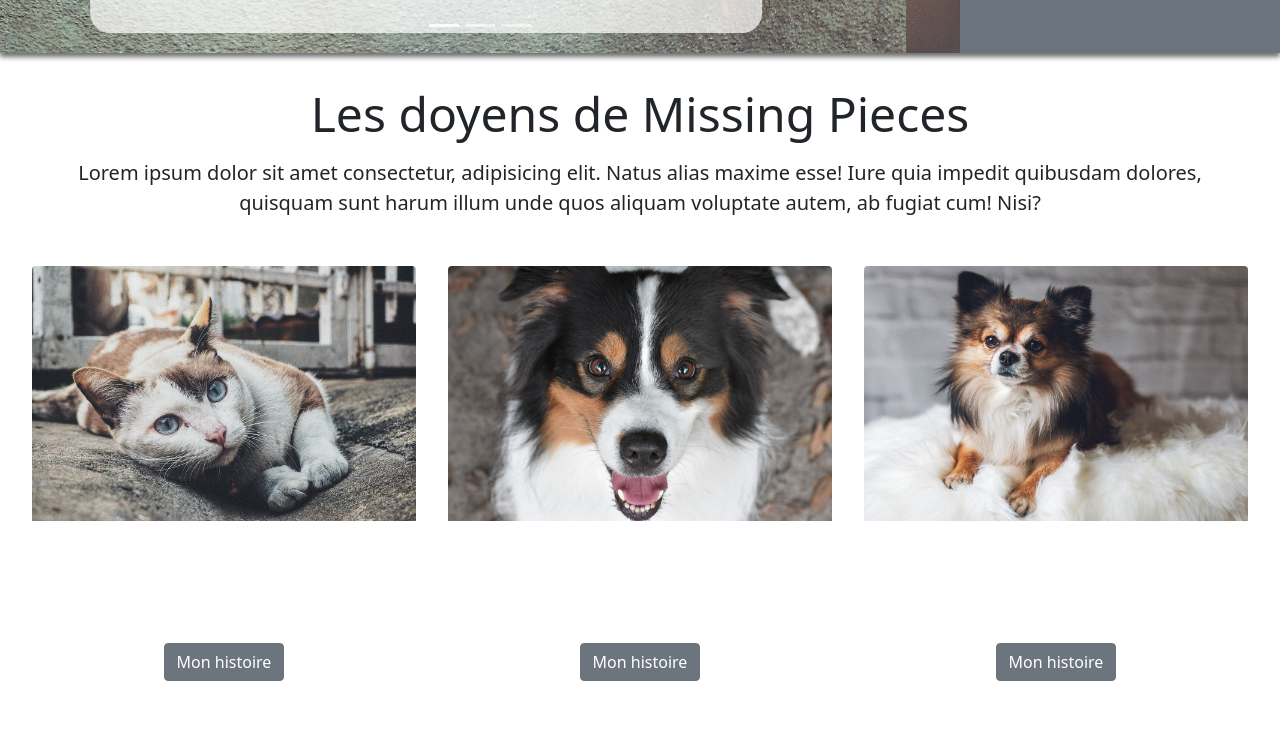
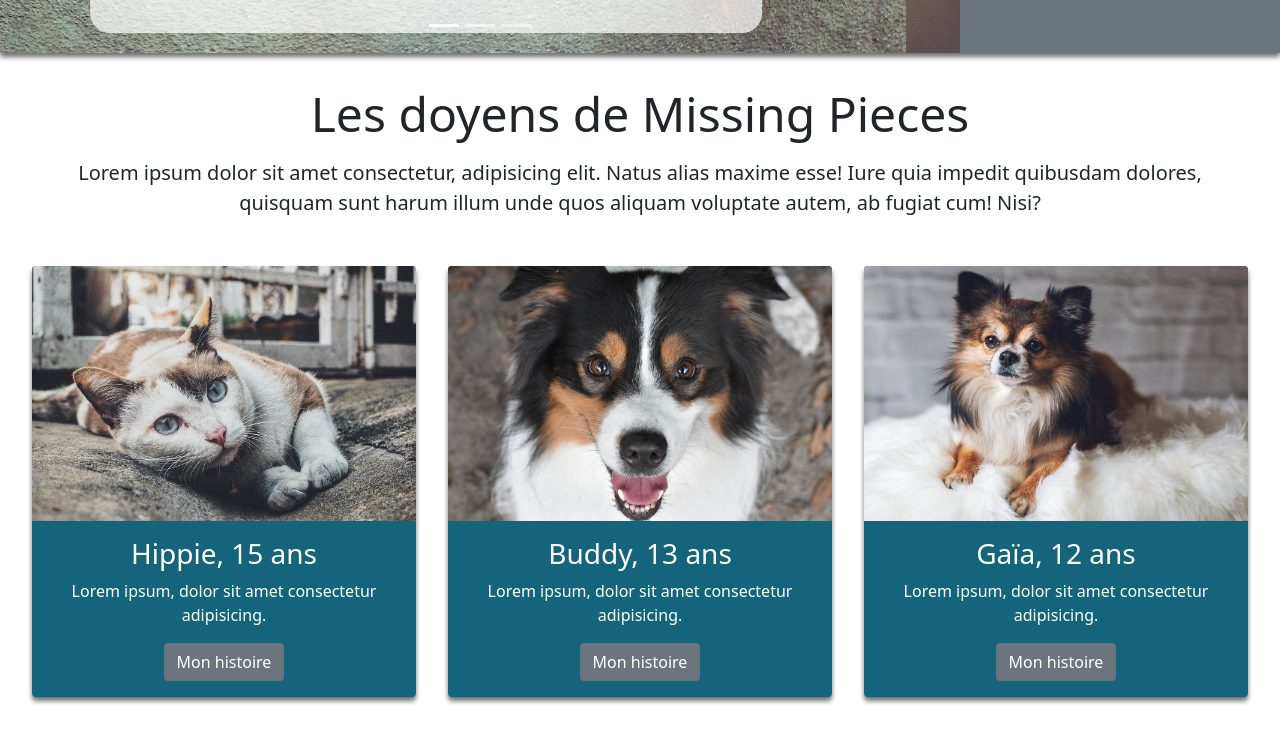
Before and after one commit to LaurineParlanti/Evaluation, a plain HTML site: page index.html in a window 1280 px wide. Shown: the part 694-1437 px from the top of the page. Drawn offline with nearby package versions, Linux system fonts and the light colour scheme.

Commit message:
Modification style des articles dans section Doyens

```diff
--- a/style.css
+++ b/style.css
@@ -1,4 +1,5 @@
-header {
+header,
+div.card {
   background: rgb(20, 100, 124);
 }
 
@@ -9,7 +10,8 @@ svg.logo {
 header,
 button.navbar-toggler,
 button.navbar-toggler:focus,
-section#engagement {
+section#engagement,
+div.card {
   box-shadow: 0px 4px 5px 0px rgba(0,0,0,0.57);
     -webkit-box-shadow: 0px 4px 5px 0px rgba(0,0,0,0.57);
     -moz-box-shadow: 0px 4px 5px 0px rgba(0,0,0,0.57);
```
